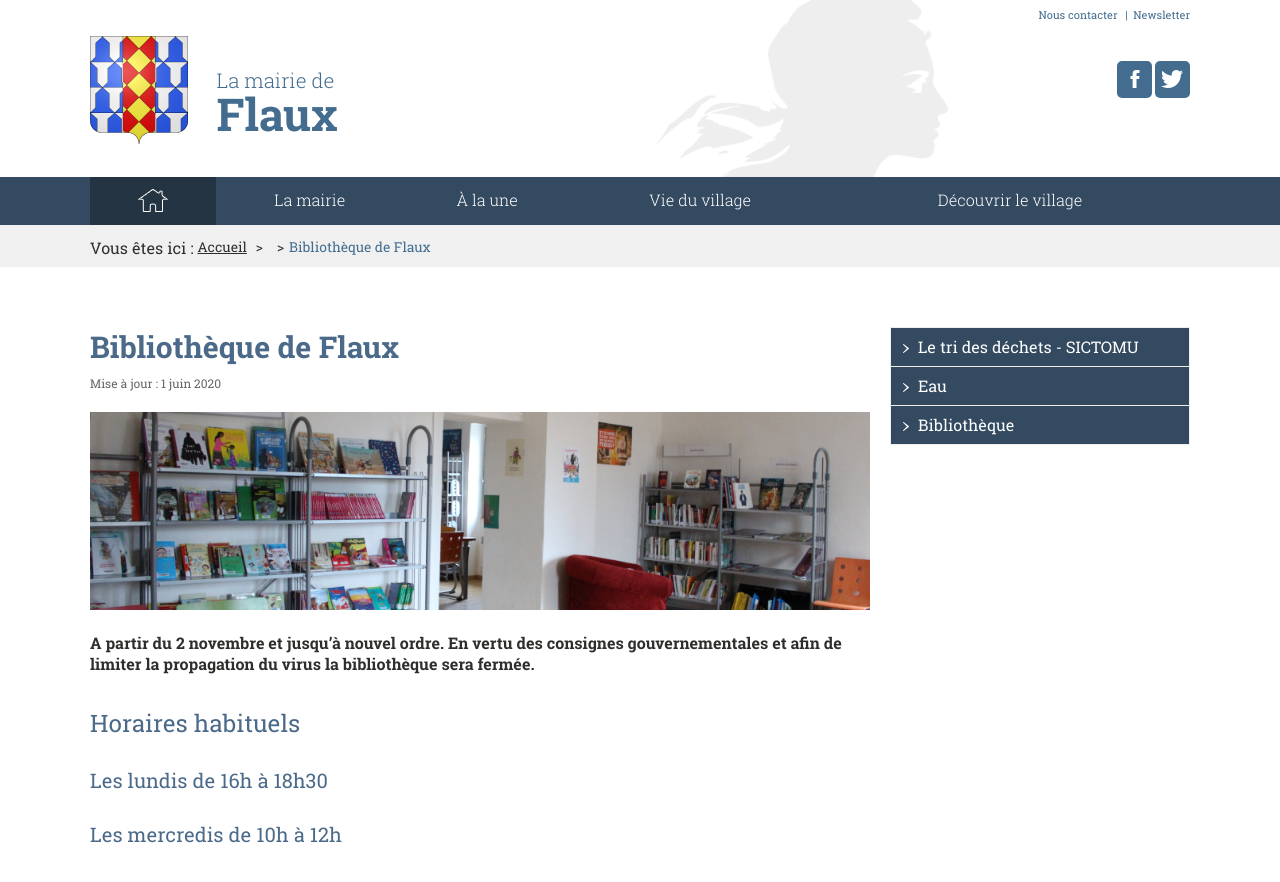
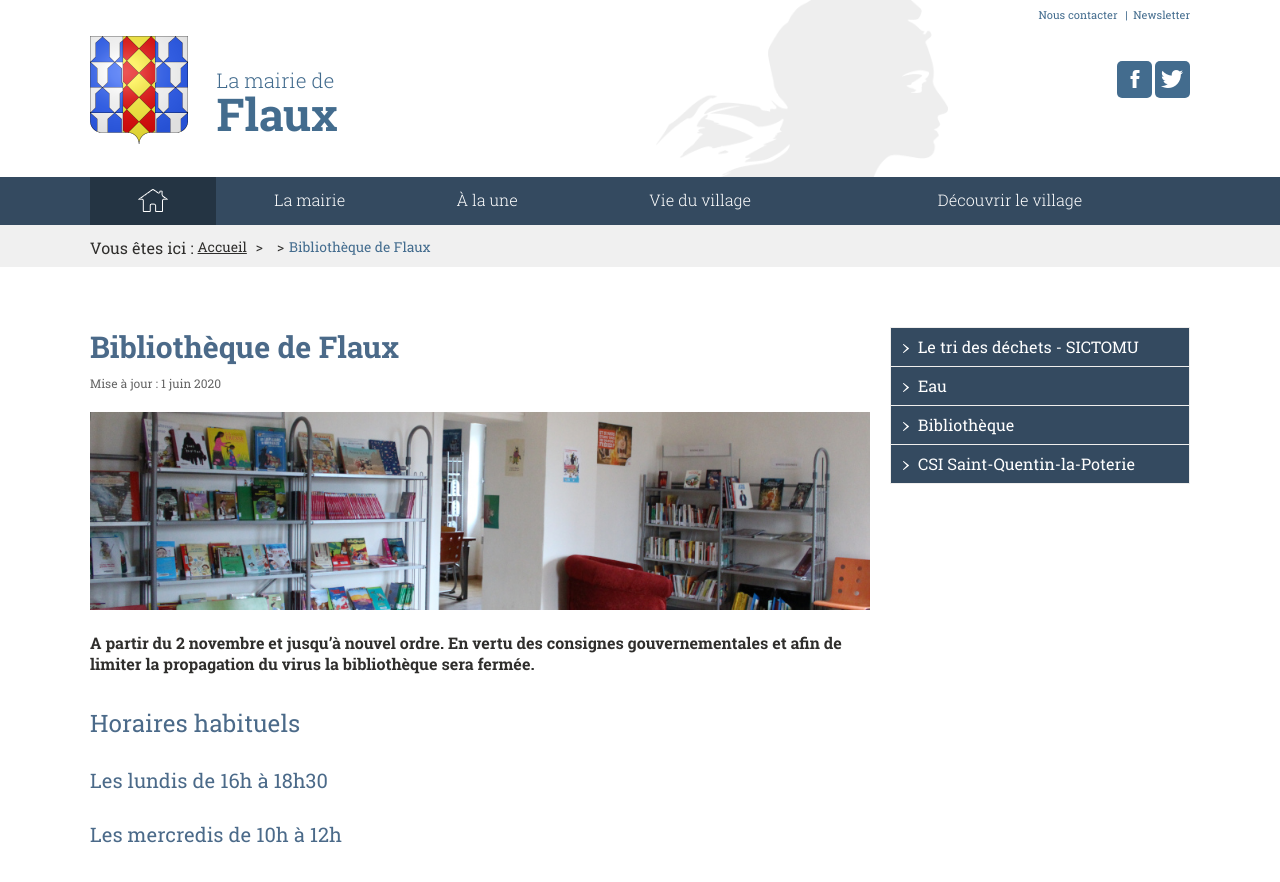
Before and after one commit to Flaux-Village/flaux-village.github.io, a Jekyll site: the page built from bibliotheque.md, in a window 1280 px wide and 900 px high. Shown: the top 882 px of the window. Built offline with Jekyll 4.4.1, drawn with Linux system fonts in a browser that asks for light colours.

Commit message:
Update bibliotheque.md

```diff
--- a/bibliotheque.md
+++ b/bibliotheque.md
@@ -15,6 +15,8 @@ menu_secondaire:
   addresse: /eau.html
 - titre: Bibliothèque
   addresse: /bibliotheque.html
+- titre: CSI Saint-Quentin-la-Poterie
+  addresse: /csi.html
 
 documents:
 - fiche: Invitation Réouverture Bibliothèque
```
